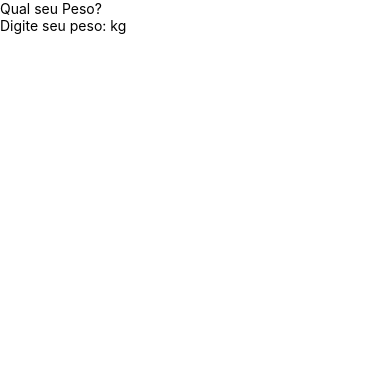
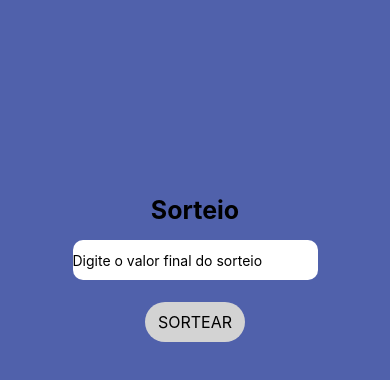
Before and after one commit to Luizrebelatto/random-number, a React Native app: screen / in a window 390 px wide. Shown: the top 380 px of the page. Built offline with nearby package versions, Linux system fonts and the light colour scheme.

Commit message:
feat: finished layout

```diff
--- a/App.tsx
+++ b/App.tsx
@@ -1,18 +1,69 @@
 import { useState } from 'react';
-import { View, Text, TextInput } from 'react-native';
+import { View, Text, TextInput, StyleSheet, TouchableOpacity } from 'react-native';
 export default function App() {
 
   const [weight, setWeight] = useState<string>();
 
   return (
-    <View>
-        <Text>Qual seu Peso?</Text>
-        <TextInput
-           placeholder='Digite seu peso: kg'
-           keyboardType='numbers-and-punctuation'
-           value={weight}
-           onChangeText={(value) => setWeight(value)}
-        />
+    <View style={styles.wrapper}>
+        <Text style={styles.title}>Sorteio</Text>
+        <View style={styles.wrapperInputs}>
+          <TextInput
+            placeholder='Digite o valor final do sorteio'
+            keyboardType='number-pad'
+            value={weight}
+            onChangeText={(value) => setWeight(value)}
+            style={styles.input}
+          />
+        </View>
+        <View style={styles.wrapperButton}>
+          <TouchableOpacity style={styles.button}>
+            <Text style={styles.textButton}>SORTEAR</Text>
+          </TouchableOpacity>
+        </View>
     </View>
   );
 }
+
+const styles = StyleSheet.create({
+  input: {
+    height: 40,
+    width: '70%',
+    backgroundColor: 'white',
+    borderRadius: 10
+  },
+  wrapper: {
+    flex: 1,
+    backgroundColor: '#5061ab',
+    height: '100%',
+    padding: 20,
+    paddingTop: '50%'
+  },
+  wrapperInputs: {
+    flexDirection: 'row',
+    justifyContent: 'space-around'
+  },
+  wrapperButton: {
+    marginTop: 22,
+    alignItems: 'center'
+  },
+  title: {
+    fontSize: 25,
+    fontWeight: 'bold',
+    marginBottom: 15,
+    color: 'black',
+    textAlign: 'center'
+  },
+  button: {
+    height: 40,
+    width: 100,
+    backgroundColor: '#D3D3D3',
+    borderRadius: 20,
+    justifyContent: 'center'
+  },
+  textButton: {
+    fontSize: 16,
+    color: 'black',
+    textAlign: 'center'
+  },
+});
--- a/package.json
+++ b/package.json
@@ -1,5 +1,5 @@
 {
-  "name": "calculateWater",
+  "name": "sorted",
   "version": "0.0.1",
   "private": true,
   "scripts": {
```
